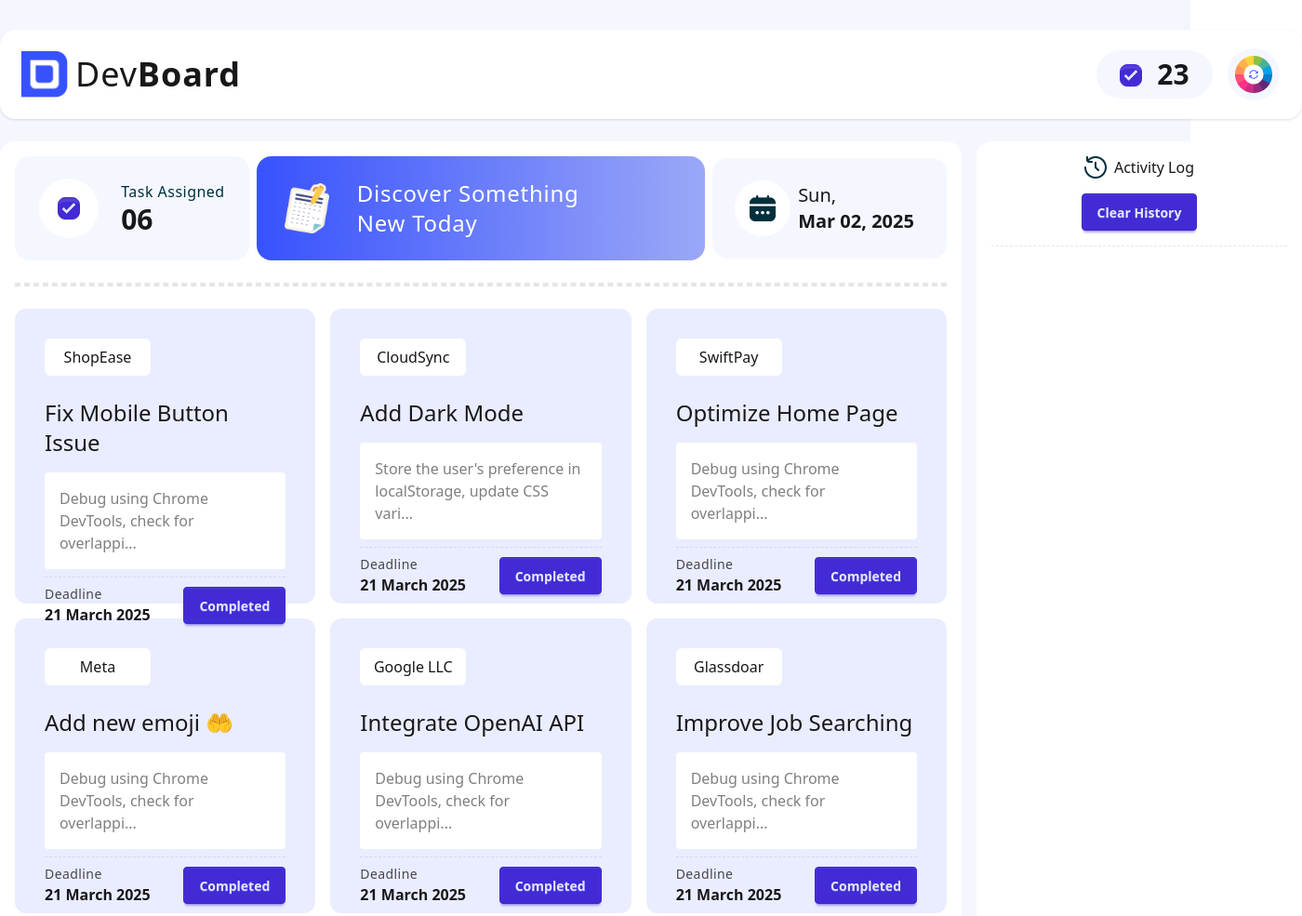
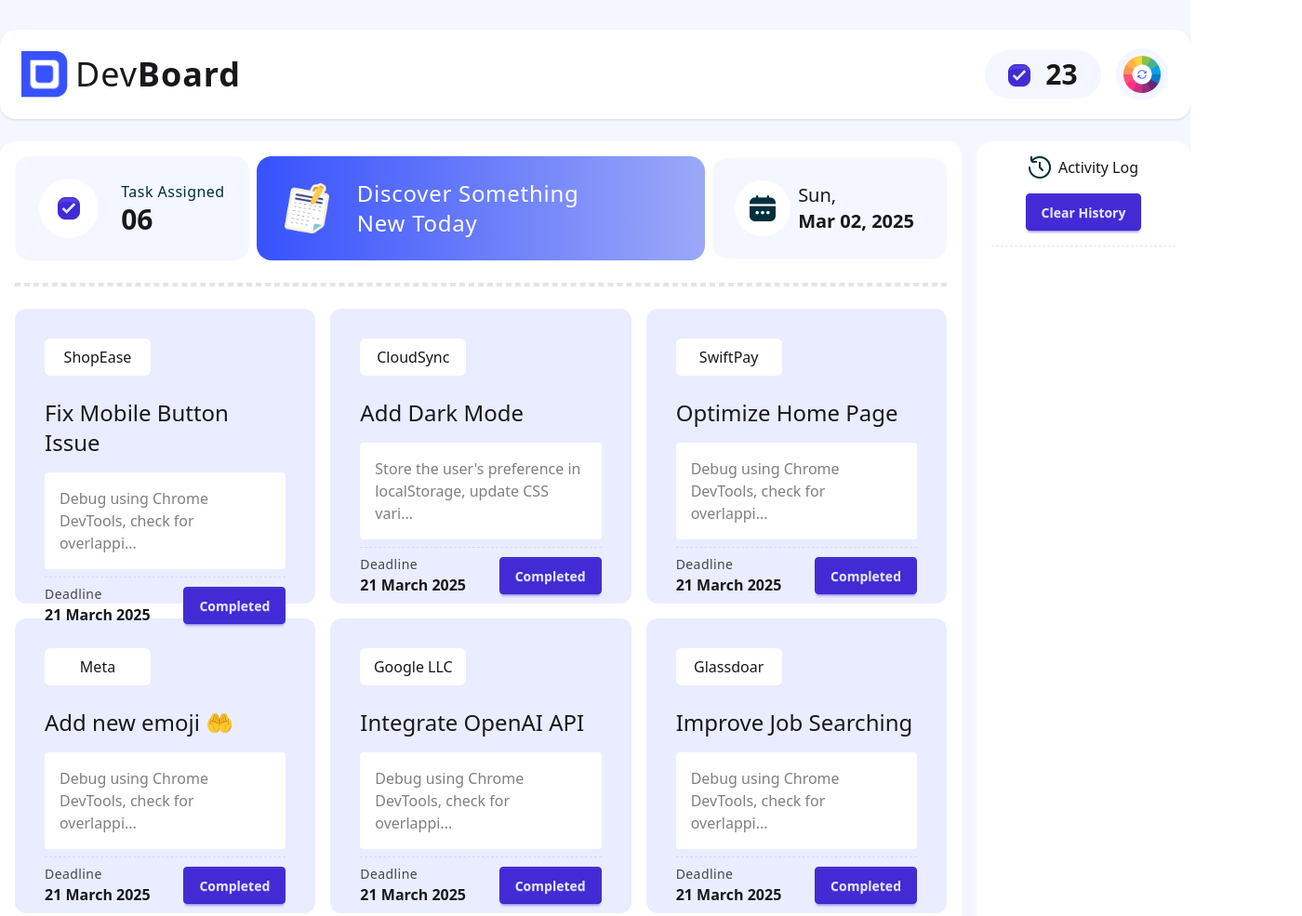
Before and after one commit to shibgatUAM/b11-assignment5, a plain HTML site: page index.html in a window 1280 px wide. Shown: the whole page at 93% size, 1400 px wide, since content can reach past the window. Drawn offline with nearby package versions, Linux system fonts and the light colour scheme.

Commit message:
some changes.

```diff
--- a/index.html
+++ b/index.html
@@ -27,7 +27,7 @@
     </script>
 </head>
 <body class="bg-[#F4F7FF]">
-    <header class="m-auto w-[1400px] pt-8 mb-6">
+    <header class="m-auto w-full max-w-[1400px] pt-8 mb-6">
         <div class="navbar bg-base-100 shadow-sm rounded-2xl">
             <div class="flex-1">
                 <div class="flex gap-2 items-center p-[15px]">
@@ -59,8 +59,8 @@
         </div>
     </header>
 
-    <div class="flex w-[1400px] m-auto gap-4">
-        <div class="w-[1034px] flex-1 m-auto rounded-2xl bg-white p-4 mb-16">
+    <div class="flex w-full max-w-[1400px] m-auto gap-4">
+        <div class="m-auto w-full max-w-[1034px] rounded-2xl bg-white p-4 mb-16">
             <div class="flex gap-2 items-center mb-6">
                 <div class="flex gap-6 items-center justify-center w-[263px] bg-[#F4F7FF] rounded-2xl p-6">
                     <div class="bg-white rounded-full w-[64px] h-[64px] flex items-center justify-center">
```
Also changed, not shown: blog.html (line endings or trailing spaces).
